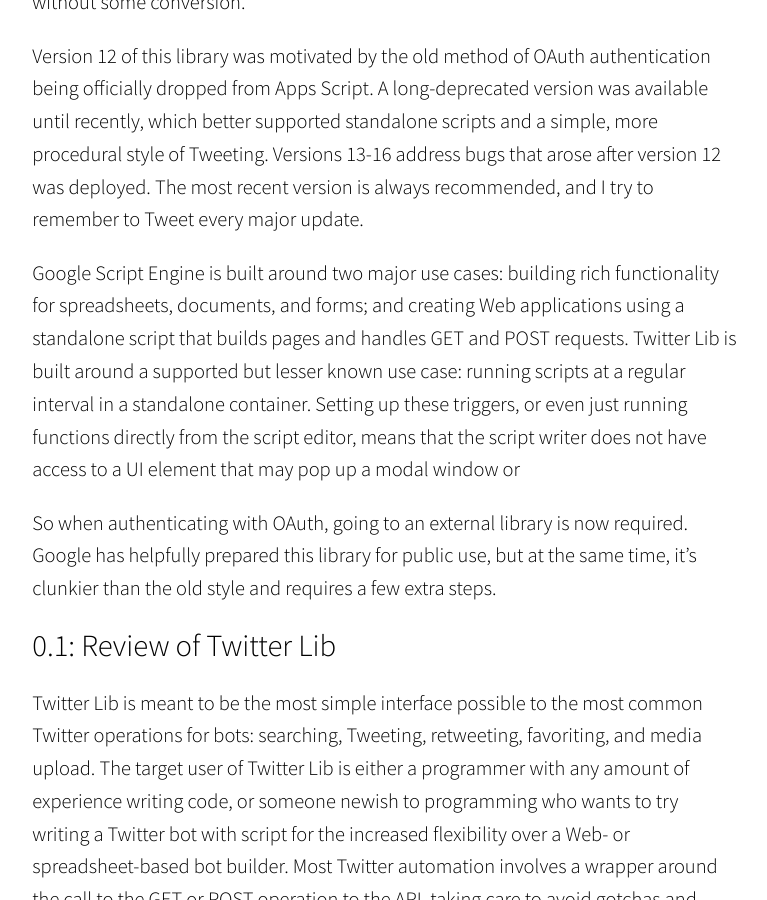
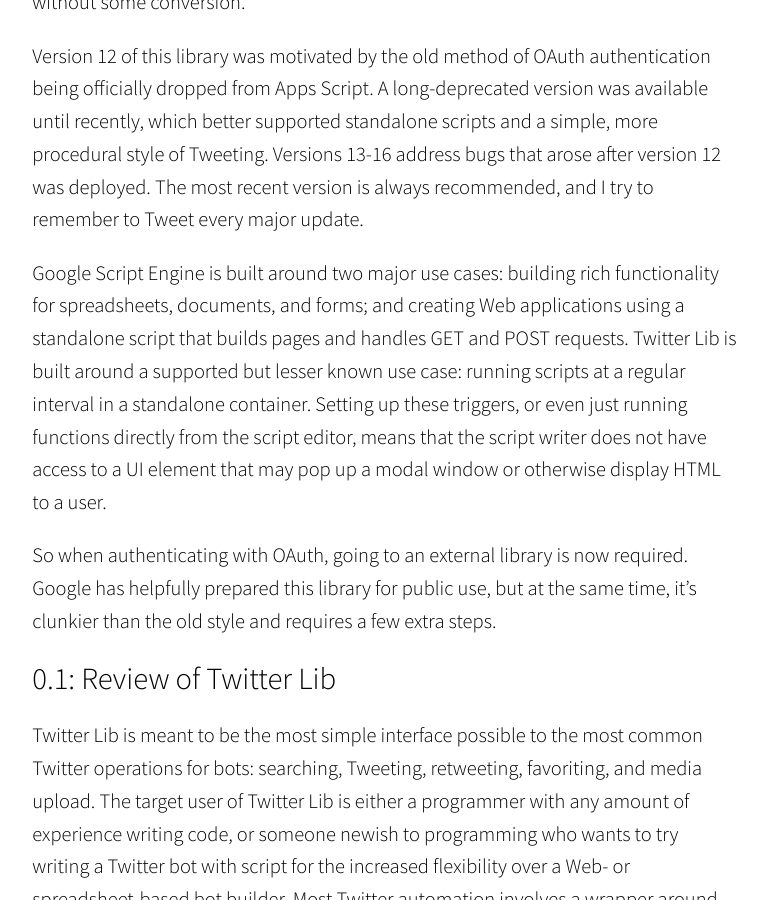
Before and after one commit to airhadoken/airhadoken.github.io, a Jekyll site: the page built from _posts/2015-06-29-twitter-lib-explained.md, in a window 1280 px wide and 900 px high, scrolled down 532 px. Shown: the whole window, without its empty margins (255-1022 px from the left). Built offline with Jekyll 4.4.1, drawn with Linux system fonts in a browser that asks for light colours; nearby versions of some CDN libraries; some web fonts are replaced; Markdown is read by kramdown in place of the engine named in the settings; comment, search, counter and statistics services are not loaded; some of the changed lines change nothing that is shown; some of the changed text lies outside the part shown.

Commit message:
Updates/amendments to the twitter lib blog post

```diff
--- a/_posts/2015-06-29-twitter-lib-explained.md
+++ b/_posts/2015-06-29-twitter-lib-explained.md
@@ -10,7 +10,7 @@
 
 Version 12 of this library was motivated by the old method of OAuth authentication being officially dropped from Apps Script.  A long-deprecated version was available until recently, which better supported standalone scripts and a simple, more procedural style of Tweeting.  Versions 13-16 address bugs that arose after version 12 was deployed.  The most recent version is always recommended, and I try to remember to Tweet every major update.
 
-Google Script Engine is built around two major use cases: building rich functionality for spreadsheets, documents, and forms; and creating Web applications using a standalone script that builds pages and handles GET and POST requests.  Twitter Lib is built around a supported but lesser known use case: running scripts at a regular interval in a standalone container.  Setting up these triggers, or even just running functions directly from the script editor, means that the script writer does not have access to a UI element that may pop up a modal window or
+Google Script Engine is built around two major use cases: building rich functionality for spreadsheets, documents, and forms; and creating Web applications using a standalone script that builds pages and handles GET and POST requests.  Twitter Lib is built around a supported but lesser known use case: running scripts at a regular interval in a standalone container.  Setting up these triggers, or even just running functions directly from the script editor, means that the script writer does not have access to a UI element that may pop up a modal window or otherwise display HTML to a user.
 
 So when authenticating with OAuth, going to an external library is now required.  Google has helpfully prepared this library for public use, but at the same time, it's clunkier than the old style and requires a few extra steps.
 
@@ -211,6 +211,31 @@
 
 Searches for Tweets on Twitter.  Logs response to the Logger on failure.
 
+## 4.9 `uploadMedia(blob)`
+
+`blob` is a `Blob` object with the MIME type either set or
+
+Throws an error if no access token is found in the property store.
+
+returns the Twitter response containing the `media_id` key on success, or null if an error or failure is encountered.
+
+## 4.10 static functions not part of `OAuth` object
+
+### 4.10.1 `encodeString(string)`
+
+`string` is any string
+
+Returns a string.
+
+Does OAuth-compatible percent encoding of the supplied string, which requires a few more characters be escaped than the native JS function `encodeURIComponent()` provides.
+
+### 4.10.2 `grabImage(url, mime_type)`
+
+`url` is a string representing the URL of the image to load into a `Blob` object
+
+`mime_type` is an optional string, representing the MIME type of the image to set in the `Blob`
+
+returns a `Blob` containing the image data.
 
 # 5 Any Questions?
 
```
